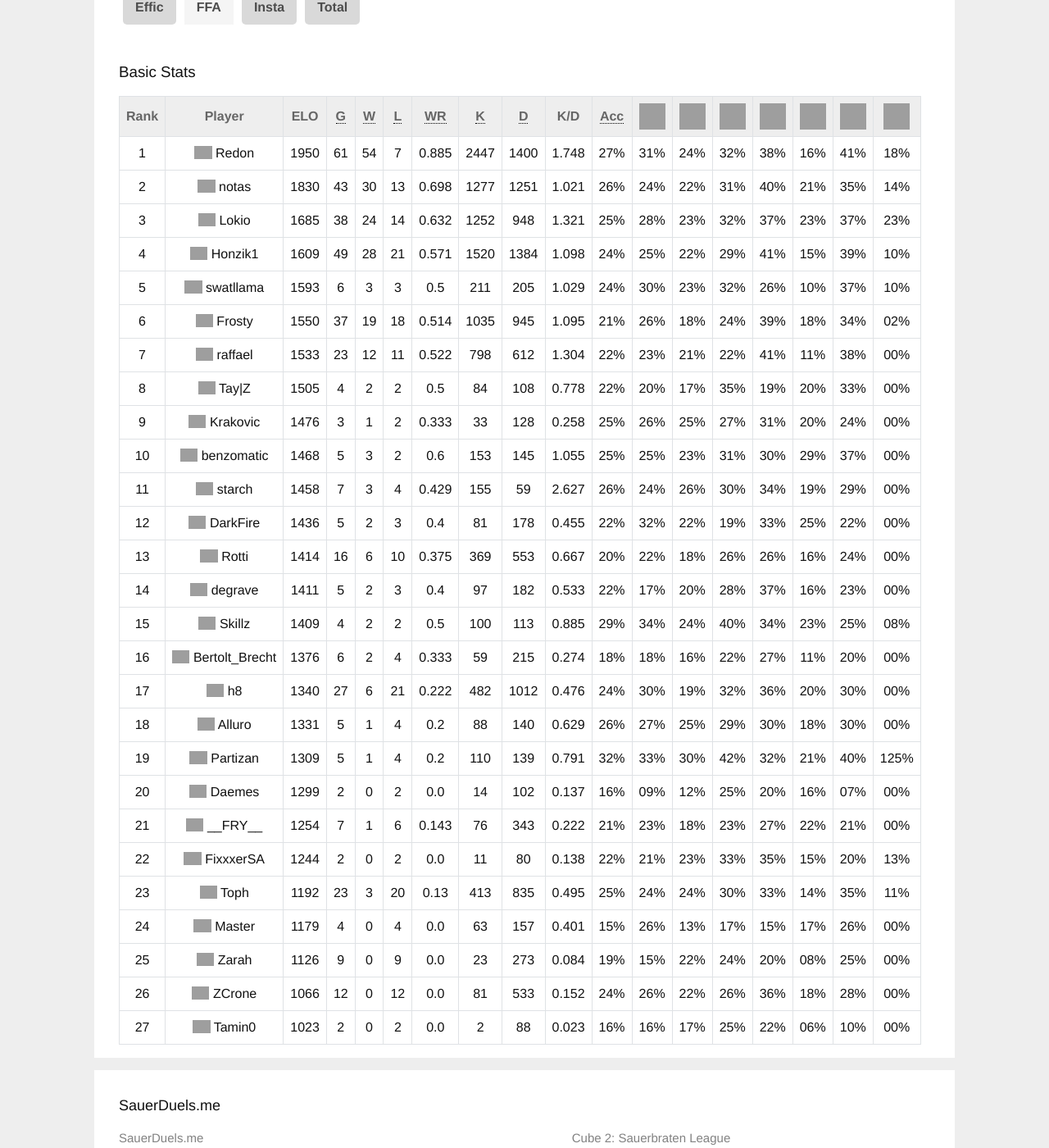
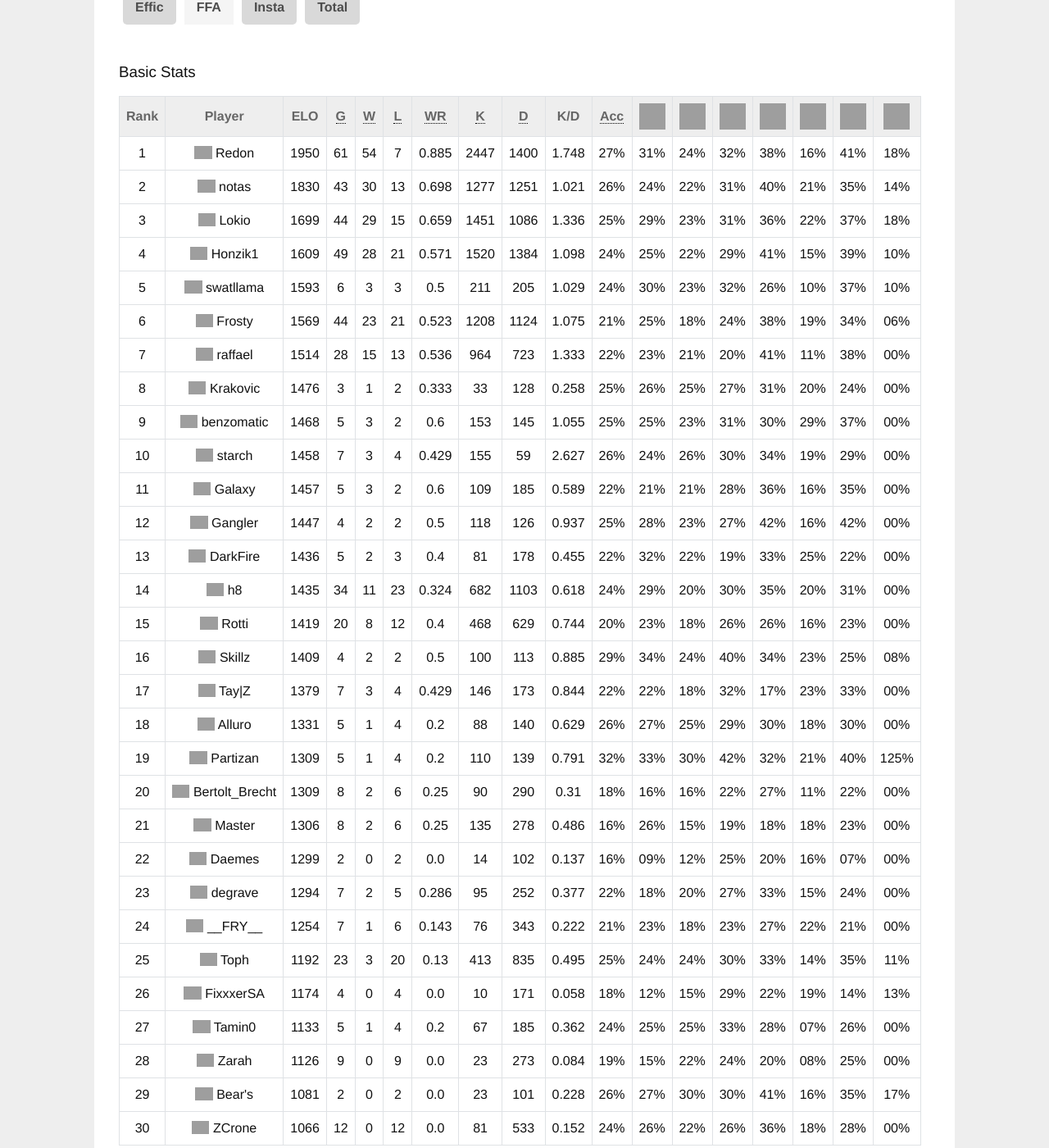
Before and after one commit to sauerduels/website, a Jekyll site: the page built from _rankings/ffa.html, in a window 1280 px wide and 1400 px high, scrolled down 295 px. Shown: the whole window at 82% size. Built offline with Jekyll 4.4.1, drawn with Linux system fonts in a browser that asks for light colours; a script that is not in the unit is left out; grey boxes are pictures that could not be loaded.

Commit message:
Update rankings after SD29

```diff
--- a/_data/ffa.yml
+++ b/_data/ffa.yml
@@ -39,23 +39,23 @@
   wins: 30
 - accuracy: 25%
   chaingun: 23%
-  chainsaw: 23%
-  deaths: 948
-  elo: 1685
-  frags: 1252
-  games: 38
-  grenade_launcher: 23%
-  kpd: 1.321
-  losses: 14
+  chainsaw: 18%
+  deaths: 1086
+  elo: 1699
+  frags: 1451
+  games: 44
+  grenade_launcher: 22%
+  kpd: 1.336
+  losses: 15
   name: Lokio
   pistol: 37%
   rank: 3
-  rifle: 37%
-  rocket_launcher: 32%
-  shotgun: 28%
-  suicides: 45
-  win_rate: 0.632
-  wins: 24
+  rifle: 36%
+  rocket_launcher: 31%
+  shotgun: 29%
+  suicides: 55
+  win_rate: 0.659
+  wins: 29
 - accuracy: 24%
   chaingun: 22%
   chainsaw: 10%
@@ -96,61 +96,42 @@
   wins: 3
 - accuracy: 21%
   chaingun: 18%
-  chainsaw: 02%
-  deaths: 945
-  elo: 1550
-  frags: 1035
-  games: 37
-  grenade_launcher: 18%
-  kpd: 1.095
-  losses: 18
+  chainsaw: 06%
+  deaths: 1124
+  elo: 1569
+  frags: 1208
+  games: 44
+  grenade_launcher: 19%
+  kpd: 1.075
+  losses: 21
   name: Frosty
   pistol: 34%
   rank: 6
-  rifle: 39%
+  rifle: 38%
   rocket_launcher: 24%
-  shotgun: 26%
-  suicides: 47
-  win_rate: 0.514
-  wins: 19
+  shotgun: 25%
+  suicides: 51
+  win_rate: 0.523
+  wins: 23
 - accuracy: 22%
   chaingun: 21%
   chainsaw: 00%
-  deaths: 612
-  elo: 1533
-  frags: 798
-  games: 23
+  deaths: 723
+  elo: 1514
+  frags: 964
+  games: 28
   grenade_launcher: 11%
-  kpd: 1.304
-  losses: 11
+  kpd: 1.333
+  losses: 13
   name: raffael
   pistol: 38%
   rank: 7
   rifle: 41%
-  rocket_launcher: 22%
+  rocket_launcher: 20%
   shotgun: 23%
-  suicides: 20
-  win_rate: 0.522
-  wins: 12
-- accuracy: 22%
-  chaingun: 17%
-  chainsaw: 00%
-  deaths: 108
-  elo: 1505
-  frags: 84
-  games: 4
-  grenade_launcher: 20%
-  kpd: 0.778
-  losses: 2
-  name: Tay|Z
-  pistol: 33%
-  rank: 8
-  rifle: 19%
-  rocket_launcher: 35%
-  shotgun: 20%
-  suicides: 2
-  win_rate: 0.5
-  wins: 2
+  suicides: 22
+  win_rate: 0.536
+  wins: 15
 - accuracy: 25%
   chaingun: 25%
   chainsaw: 00%
@@ -163,7 +144,7 @@
   losses: 2
   name: Krakovic
   pistol: 24%
-  rank: 9
+  rank: 8
   rifle: 31%
   rocket_launcher: 27%
   shotgun: 26%
@@ -182,7 +163,7 @@
   losses: 2
   name: benzomatic
   pistol: 37%
-  rank: 10
+  rank: 9
   rifle: 30%
   rocket_launcher: 31%
   shotgun: 25%
@@ -201,13 +182,51 @@
   losses: 4
   name: starch
   pistol: 29%
-  rank: 11
+  rank: 10
   rifle: 34%
   rocket_launcher: 30%
   shotgun: 24%
   suicides: 1
   win_rate: 0.429
   wins: 3
+- accuracy: 22%
+  chaingun: 21%
+  chainsaw: 00%
+  deaths: 185
+  elo: 1457
+  frags: 109
+  games: 5
+  grenade_launcher: 16%
+  kpd: 0.589
+  losses: 2
+  name: Galaxy
+  pistol: 35%
+  rank: 11
+  rifle: 36%
+  rocket_launcher: 28%
+  shotgun: 21%
+  suicides: 59
+  win_rate: 0.6
+  wins: 3
+- accuracy: 25%
+  chaingun: 23%
+  chainsaw: 00%
+  deaths: 126
+  elo: 1447
+  frags: 118
+  games: 4
+  grenade_launcher: 16%
+  kpd: 0.937
+  losses: 2
+  name: Gangler
+  pistol: 42%
+  rank: 12
+  rifle: 42%
+  rocket_launcher: 27%
+  shotgun: 28%
+  suicides: 2
+  win_rate: 0.5
+  wins: 2
 - accuracy: 22%
   chaingun: 22%
   chainsaw: 00%
@@ -220,51 +239,51 @@
   losses: 3
   name: DarkFire
   pistol: 22%
-  rank: 12
+  rank: 13
   rifle: 33%
   rocket_launcher: 19%
   shotgun: 32%
   suicides: 2
   win_rate: 0.4
   wins: 2
+- accuracy: 24%
+  chaingun: 20%
+  chainsaw: 00%
+  deaths: 1103
+  elo: 1435
+  frags: 682
+  games: 34
+  grenade_launcher: 20%
+  kpd: 0.618
+  losses: 23
+  name: h8
+  pistol: 31%
+  rank: 14
+  rifle: 35%
+  rocket_launcher: 30%
+  shotgun: 29%
+  suicides: 51
+  win_rate: 0.324
+  wins: 11
 - accuracy: 20%
   chaingun: 18%
   chainsaw: 00%
-  deaths: 553
-  elo: 1414
-  frags: 369
-  games: 16
+  deaths: 629
+  elo: 1419
+  frags: 468
+  games: 20
   grenade_launcher: 16%
-  kpd: 0.667
-  losses: 10
+  kpd: 0.744
+  losses: 12
   name: Rotti
-  pistol: 24%
-  rank: 13
+  pistol: 23%
+  rank: 15
   rifle: 26%
   rocket_launcher: 26%
-  shotgun: 22%
-  suicides: 21
-  win_rate: 0.375
-  wins: 6
-- accuracy: 22%
-  chaingun: 20%
-  chainsaw: 00%
-  deaths: 182
-  elo: 1411
-  frags: 97
-  games: 5
-  grenade_launcher: 16%
-  kpd: 0.533
-  losses: 3
-  name: degrave
-  pistol: 23%
-  rank: 14
-  rifle: 37%
-  rocket_launcher: 28%
-  shotgun: 17%
-  suicides: 14
+  shotgun: 23%
+  suicides: 24
   win_rate: 0.4
-  wins: 2
+  wins: 8
 - accuracy: 29%
   chaingun: 24%
   chainsaw: 08%
@@ -277,51 +296,32 @@
   losses: 2
   name: Skillz
   pistol: 25%
-  rank: 15
+  rank: 16
   rifle: 34%
   rocket_launcher: 40%
   shotgun: 34%
   suicides: 0
   win_rate: 0.5
   wins: 2
-- accuracy: 18%
-  chaingun: 16%
+- accuracy: 22%
+  chaingun: 18%
   chainsaw: 00%
-  deaths: 215
-  elo: 1376
-  frags: 59
-  games: 6
-  grenade_launcher: 11%
-  kpd: 0.274
+  deaths: 173
+  elo: 1379
+  frags: 146
+  games: 7
+  grenade_launcher: 23%
+  kpd: 0.844
   losses: 4
-  name: Bertolt_Brecht
-  pistol: 20%
-  rank: 16
-  rifle: 27%
-  rocket_launcher: 22%
-  shotgun: 18%
-  suicides: 3
-  win_rate: 0.333
-  wins: 2
-- accuracy: 24%
-  chaingun: 19%
-  chainsaw: 00%
-  deaths: 1012
-  elo: 1340
-  frags: 482
-  games: 27
-  grenade_launcher: 20%
-  kpd: 0.476
-  losses: 21
-  name: h8
-  pistol: 30%
+  name: Tay|Z
+  pistol: 33%
   rank: 17
-  rifle: 36%
+  rifle: 17%
   rocket_launcher: 32%
-  shotgun: 30%
-  suicides: 50
-  win_rate: 0.222
-  wins: 6
+  shotgun: 22%
+  suicides: 2
+  win_rate: 0.429
+  wins: 3
 - accuracy: 26%
   chaingun: 25%
   chainsaw: 00%
@@ -360,6 +360,44 @@
   suicides: 2
   win_rate: 0.2
   wins: 1
+- accuracy: 18%
+  chaingun: 16%
+  chainsaw: 00%
+  deaths: 290
+  elo: 1309
+  frags: 90
+  games: 8
+  grenade_launcher: 11%
+  kpd: 0.31
+  losses: 6
+  name: Bertolt_Brecht
+  pistol: 22%
+  rank: 20
+  rifle: 27%
+  rocket_launcher: 22%
+  shotgun: 16%
+  suicides: 3
+  win_rate: 0.25
+  wins: 2
+- accuracy: 16%
+  chaingun: 15%
+  chainsaw: 00%
+  deaths: 278
+  elo: 1306
+  frags: 135
+  games: 8
+  grenade_launcher: 18%
+  kpd: 0.486
+  losses: 6
+  name: Master
+  pistol: 23%
+  rank: 21
+  rifle: 18%
+  rocket_launcher: 19%
+  shotgun: 26%
+  suicides: 10
+  win_rate: 0.25
+  wins: 2
 - accuracy: 16%
   chaingun: 12%
   chainsaw: 00%
@@ -372,13 +410,32 @@
   losses: 2
   name: Daemes
   pistol: 07%
-  rank: 20
+  rank: 22
   rifle: 20%
   rocket_launcher: 25%
   shotgun: 09%
   suicides: 1
   win_rate: 0.0
   wins: 0
+- accuracy: 22%
+  chaingun: 20%
+  chainsaw: 00%
+  deaths: 252
+  elo: 1294
+  frags: 95
+  games: 7
+  grenade_launcher: 15%
+  kpd: 0.377
+  losses: 5
+  name: degrave
+  pistol: 24%
+  rank: 23
+  rifle: 33%
+  rocket_launcher: 27%
+  shotgun: 18%
+  suicides: 20
+  win_rate: 0.286
+  wins: 2
 - accuracy: 21%
   chaingun: 18%
   chainsaw: 00%
@@ -391,32 +448,13 @@
   losses: 6
   name: __FRY__
   pistol: 21%
-  rank: 21
+  rank: 24
   rifle: 27%
   rocket_launcher: 23%
   shotgun: 23%
   suicides: 8
   win_rate: 0.143
   wins: 1
-- accuracy: 22%
-  chaingun: 23%
-  chainsaw: 13%
-  deaths: 80
-  elo: 1244
-  frags: 11
-  games: 2
-  grenade_launcher: 15%
-  kpd: 0.138
-  losses: 2
-  name: FixxxerSA
-  pistol: 20%
-  rank: 22
-  rifle: 35%
-  rocket_launcher: 33%
-  shotgun: 21%
-  suicides: 6
-  win_rate: 0.0
-  wins: 0
 - accuracy: 25%
   chaingun: 24%
   chainsaw: 11%
@@ -429,32 +467,51 @@
   losses: 20
   name: Toph
   pistol: 35%
-  rank: 23
+  rank: 25
   rifle: 33%
   rocket_launcher: 30%
   shotgun: 24%
   suicides: 10
   win_rate: 0.13
   wins: 3
-- accuracy: 15%
-  chaingun: 13%
-  chainsaw: 00%
-  deaths: 157
-  elo: 1179
-  frags: 63
+- accuracy: 18%
+  chaingun: 15%
+  chainsaw: 13%
+  deaths: 171
+  elo: 1174
+  frags: 10
   games: 4
-  grenade_launcher: 17%
-  kpd: 0.401
+  grenade_launcher: 19%
+  kpd: 0.058
   losses: 4
-  name: Master
-  pistol: 26%
-  rank: 24
-  rifle: 15%
-  rocket_launcher: 17%
-  shotgun: 26%
-  suicides: 8
+  name: FixxxerSA
+  pistol: 14%
+  rank: 26
+  rifle: 22%
+  rocket_launcher: 29%
+  shotgun: 12%
+  suicides: 21
   win_rate: 0.0
   wins: 0
+- accuracy: 24%
+  chaingun: 25%
+  chainsaw: 00%
+  deaths: 185
+  elo: 1133
+  frags: 67
+  games: 5
+  grenade_launcher: 07%
+  kpd: 0.362
+  losses: 4
+  name: Tamin0
+  pistol: 26%
+  rank: 27
+  rifle: 28%
+  rocket_launcher: 33%
+  shotgun: 25%
+  suicides: 2
+  win_rate: 0.2
+  wins: 1
 - accuracy: 19%
   chaingun: 22%
   chainsaw: 00%
@@ -467,11 +524,30 @@
   losses: 9
   name: Zarah
   pistol: 25%
-  rank: 25
+  rank: 28
   rifle: 20%
   rocket_launcher: 24%
   shotgun: 15%
   suicides: 6
+  win_rate: 0.0
+  wins: 0
+- accuracy: 26%
+  chaingun: 30%
+  chainsaw: 17%
+  deaths: 101
+  elo: 1081
+  frags: 23
+  games: 2
+  grenade_launcher: 16%
+  kpd: 0.228
+  losses: 2
+  name: Bear's
+  pistol: 35%
+  rank: 29
+  rifle: 41%
+  rocket_launcher: 30%
+  shotgun: 27%
+  suicides: 1
   win_rate: 0.0
   wins: 0
 - accuracy: 24%
@@ -486,30 +562,11 @@
   losses: 12
   name: ZCrone
   pistol: 28%
-  rank: 26
+  rank: 30
   rifle: 36%
   rocket_launcher: 26%
   shotgun: 26%
   suicides: 14
   win_rate: 0.0
   wins: 0
-- accuracy: 16%
-  chaingun: 17%
-  chainsaw: 00%
-  deaths: 88
-  elo: 1023
-  frags: 2
-  games: 2
-  grenade_launcher: 06%
-  kpd: 0.023
-  losses: 2
-  name: Tamin0
-  pistol: 10%
-  rank: 27
-  rifle: 22%
-  rocket_launcher: 25%
-  shotgun: 16%
-  suicides: 1
-  win_rate: 0.0
-  wins: 0
 ---
--- a/_data/total.yml
+++ b/_data/total.yml
@@ -1,11 +1,11 @@
 ---
-- elo: 1854
-  games: 102
-  losses: 21
+- elo: 1847
+  games: 107
+  losses: 23
   name: raffael
   rank: 1
-  win_rate: 0.794
-  wins: 81
+  win_rate: 0.785
+  wins: 84
 - elo: 1752
   games: 70
   losses: 15
@@ -34,83 +34,83 @@
   rank: 5
   win_rate: 0.654
   wins: 70
-- elo: 1687
-  games: 79
+- elo: 1694
+  games: 63
+  losses: 13
+  name: Gangler
+  rank: 6
+  win_rate: 0.794
+  wins: 50
+- elo: 1694
+  games: 86
+  losses: 34
+  name: Frosty
+  rank: 7
+  win_rate: 0.605
+  wins: 52
+- elo: 1646
+  games: 87
   losses: 31
-  name: Frosty
-  rank: 6
-  win_rate: 0.608
-  wins: 48
-- elo: 1641
-  games: 81
-  losses: 30
   name: Lokio
-  rank: 7
-  win_rate: 0.63
-  wins: 51
+  rank: 8
+  win_rate: 0.644
+  wins: 56
 - elo: 1626
   games: 56
   losses: 18
   name: Partizan
-  rank: 8
+  rank: 9
   win_rate: 0.679
   wins: 38
-- elo: 1545
-  games: 59
-  losses: 11
-  name: Gangler
-  rank: 9
-  win_rate: 0.814
-  wins: 48
+- elo: 1568
+  games: 22
+  losses: 10
+  name: Galaxy
+  rank: 10
+  win_rate: 0.545
+  wins: 12
 - elo: 1516
   games: 56
   losses: 16
   name: Rexus
-  rank: 10
+  rank: 11
   win_rate: 0.714
   wins: 40
 - elo: 1469
   games: 26
   losses: 12
   name: Alluro
-  rank: 11
+  rank: 12
   win_rate: 0.538
   wins: 14
 - elo: 1468
   games: 61
   losses: 21
   name: hades
-  rank: 12
+  rank: 13
   win_rate: 0.656
   wins: 40
 - elo: 1455
   games: 51
   losses: 16
   name: lagout
-  rank: 13
+  rank: 14
   win_rate: 0.686
   wins: 35
 - elo: 1424
   games: 21
   losses: 13
   name: DarkFire
-  rank: 14
+  rank: 15
   win_rate: 0.381
   wins: 8
 - elo: 1416
   games: 30
   losses: 11
   name: Shinnok
-  rank: 15
+  rank: 16
   win_rate: 0.633
   wins: 19
-- elo: 1416
-  games: 17
-  losses: 8
-  name: Galaxy
-  rank: 16
-  win_rate: 0.529
-  wins: 9
 - elo: 1408
   games: 9
   losses: 6
@@ -125,34 +125,34 @@
   rank: 18
   win_rate: 0.306
   wins: 19
+- elo: 1365
+  games: 25
+  losses: 16
+  name: Tamin0
+  rank: 19
+  win_rate: 0.36
+  wins: 9
 - elo: 1345
   games: 32
   losses: 15
   name: Fear
-  rank: 19
+  rank: 20
   win_rate: 0.531
   wins: 17
 - elo: 1344
   games: 10
   losses: 5
   name: swatllama
-  rank: 20
+  rank: 21
   win_rate: 0.5
   wins: 5
 - elo: 1329
   games: 10
   losses: 5
   name: M!lch-Mann
-  rank: 21
+  rank: 22
   win_rate: 0.5
   wins: 5
-- elo: 1328
-  games: 22
-  losses: 14
-  name: Tamin0
-  rank: 22
-  win_rate: 0.364
-  wins: 8
 - elo: 1325
   games: 11
   losses: 7
@@ -160,48 +160,48 @@
   rank: 23
   win_rate: 0.364
   wins: 4
-- elo: 1312
-  games: 9
-  losses: 5
-  name: degrave
-  rank: 24
-  win_rate: 0.444
-  wins: 4
-- elo: 1303
-  games: 35
-  losses: 27
-  name: Bertolt_Brecht
-  rank: 25
-  win_rate: 0.229
-  wins: 8
 - elo: 1289
   games: 7
   losses: 4
   name: Skillz
-  rank: 26
+  rank: 24
   win_rate: 0.429
   wins: 3
 - elo: 1284
   games: 26
   losses: 9
   name: Achille
-  rank: 27
+  rank: 25
   win_rate: 0.654
   wins: 17
+- elo: 1281
+  games: 37
+  losses: 29
+  name: Bertolt_Brecht
+  rank: 26
+  win_rate: 0.216
+  wins: 8
 - elo: 1275
   games: 9
   losses: 5
   name: KenhSix
-  rank: 28
+  rank: 27
   win_rate: 0.444
   wins: 4
-- elo: 1275
-  games: 7
-  losses: 4
-  name: Tay|Z
+- elo: 1273
+  games: 11
+  losses: 7
+  name: degrave
+  rank: 28
+  win_rate: 0.364
+  wins: 4
+- elo: 1273
+  games: 27
+  losses: 17
+  name: Rotti
   rank: 29
-  win_rate: 0.429
-  wins: 3
+  win_rate: 0.37
+  wins: 10
 - elo: 1272
   games: 28
   losses: 18
@@ -209,20 +209,20 @@
   rank: 30
   win_rate: 0.357
   wins: 10
-- elo: 1271
-  games: 23
-  losses: 15
-  name: Rotti
-  rank: 31
-  win_rate: 0.348
-  wins: 8
 - elo: 1259
   games: 12
   losses: 9
   name: Morry
-  rank: 32
+  rank: 31
   win_rate: 0.25
   wins: 3
+- elo: 1248
+  games: 39
+  losses: 27
+  name: h8
+  rank: 32
+  win_rate: 0.308
+  wins: 12
 - elo: 1245
   games: 67
   losses: 53
@@ -237,13 +237,13 @@
   rank: 34
   win_rate: 0.222
   wins: 6
-- elo: 1236
-  games: 18
-  losses: 16
-  name: FixxxerSA
+- elo: 1232
+  games: 10
+  losses: 6
+  name: Tay|Z
   rank: 35
-  win_rate: 0.111
-  wins: 2
+  win_rate: 0.4
+  wins: 4
 - elo: 1222
   games: 16
   losses: 11
@@ -251,27 +251,27 @@
   rank: 36
   win_rate: 0.312
   wins: 5
-- elo: 1217
-  games: 32
-  losses: 25
-  name: h8
-  rank: 37
-  win_rate: 0.219
-  wins: 7
 - elo: 1216
   games: 21
   losses: 8
   name: fatmonkeygenius
-  rank: 38
+  rank: 37
   win_rate: 0.619
   wins: 13
 - elo: 1213
   games: 10
   losses: 4
   name: Alli
-  rank: 39
+  rank: 38
   win_rate: 0.6
   wins: 6
+- elo: 1212
+  games: 20
+  losses: 18
+  name: FixxxerSA
+  rank: 39
+  win_rate: 0.1
+  wins: 2
 - elo: 1206
   games: 5
   losses: 2
@@ -314,76 +314,76 @@
   rank: 45
   win_rate: 0.4
   wins: 4
+- elo: 1166
+  games: 12
+  losses: 10
+  name: Master
+  rank: 46
+  win_rate: 0.167
+  wins: 2
 - elo: 1161
   games: 20
   losses: 12
   name: bug
-  rank: 46
+  rank: 47
   win_rate: 0.4
   wins: 8
 - elo: 1157
   games: 3
   losses: 2
   name: Shikijo
-  rank: 47
+  rank: 48
   win_rate: 0.333
   wins: 1
 - elo: 1156
   games: 5
   losses: 2
   name: benzomatic
-  rank: 48
+  rank: 49
   win_rate: 0.6
   wins: 3
 - elo: 1145
   games: 7
   losses: 4
   name: BenKei
-  rank: 49
+  rank: 50
   win_rate: 0.429
   wins: 3
 - elo: 1142
   games: 4
   losses: 2
   name: Plata
-  rank: 50
+  rank: 51
   win_rate: 0.5
   wins: 2
 - elo: 1137
   games: 3
   losses: 2
   name: sensless
-  rank: 51
+  rank: 52
   win_rate: 0.333
   wins: 1
 - elo: 1134
   games: 11
   losses: 7
   name: shuzo
-  rank: 52
+  rank: 53
   win_rate: 0.364
   wins: 4
 - elo: 1133
   games: 7
   losses: 5
   name: Calinou
-  rank: 53
+  rank: 54
   win_rate: 0.286
   wins: 2
 - elo: 1133
   games: 7
   losses: 5
   name: Cannibal
-  rank: 54
+  rank: 55
   win_rate: 0.286
   wins: 2
-- elo: 1124
-  games: 8
-  losses: 8
-  name: Master
-  rank: 55
-  win_rate: 0.0
-  wins: 0
 - elo: 1121
   games: 3
   losses: 2
@@ -545,4 +545,11 @@
   rank: 78
   win_rate: 0.0
   wins: 0
+- elo: 1027
+  games: 2
+  losses: 2
+  name: Bear's
+  rank: 79
+  win_rate: 0.0
+  wins: 0
 ---
```
